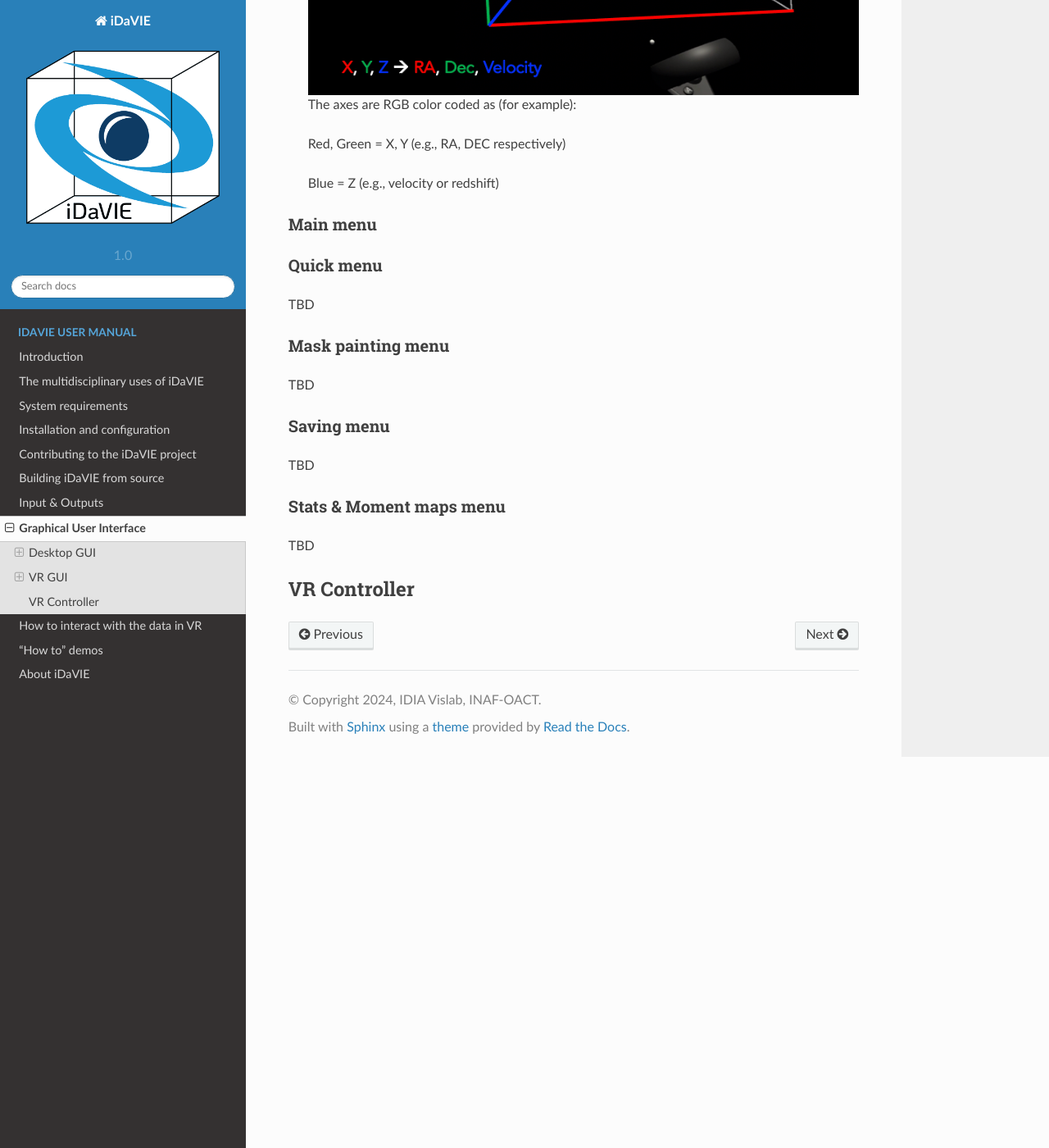
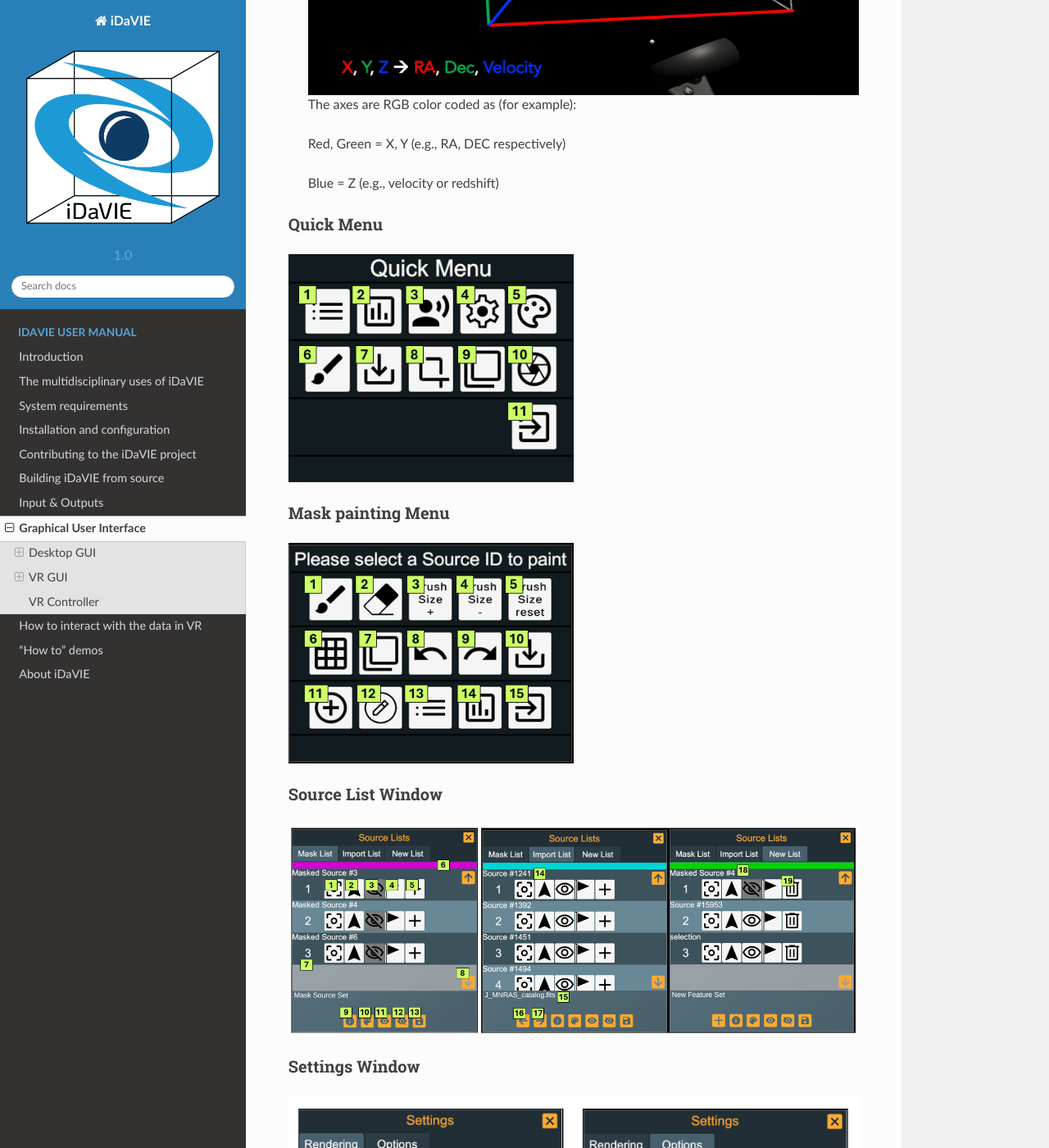
Before and after one commit to vdhulst/idavie_docs, a Sphinx documentation site: the page built from docs/source/gui.rst, in a window 1280 px wide and 1400 px high, scrolled down 5375 px. Shown: the whole window at 82% size. Built offline with Sphinx 7.4.7 and the Read the Docs theme 2.0.0, drawn with Linux system fonts in a browser that asks for light colours; some of the changed text lies outside the part shown.

Commit message:
Added VR images to GUI page

```diff
--- a/docs/source/gui.rst
+++ b/docs/source/gui.rst
@@ -134,25 +134,76 @@
 
    Blue = Z (e.g., velocity or redshift)
 
-Main menu
-^^^^^^^^^
+
+Quick Menu
+^^^^^^^^^^
+.. raw:: html
+
+          <img src="_static/QuickMenu.png"
+               style="width:50%;height:auto;">
 
 
-Quick menu
-^^^^^^^^^^
-TBD
+Mask painting Menu
+^^^^^^^^^^^^^^^^^^
+.. raw:: html
 
-Mask painting menu
+          <img src="_static/PaintMenu.png"
+               style="width:50%;height:auto;">
+
+
+Source List Window
 ^^^^^^^^^^^^^^^^^^
-TBD
+.. raw:: html
 
-Saving menu
-^^^^^^^^^^^
-TBD
+          <img src="_static/SourcesMenu.png"
+               style="width:100%;height:auto;">
 
-Stats & Moment maps menu
-^^^^^^^^^^^^^^^^^^^^^^^^
-TBD
+
+
+Settings Window
+^^^^^^^^^^^^^^^
+.. raw:: html
+
+          <img src="_static/SettingsMenu.png"
+               style="width:100%;height:auto;">
+
+
+
+Plots Window
+^^^^^^^^^^^^
+.. raw:: html
+
+          <img src="_static/PlotsMenu.png"
+               style="width:100%;height:auto;">
+
+.. raw:: html
+
+          <img src="_static/Keypad.png"
+               style="width:30%;height:auto;">
+
+
+
+Voice Command Window
+^^^^^^^^^^^^^^^^^^^^
+.. raw:: html
+
+          <img src="_static/VoiceCommandMenu.png"
+               style="width:40%;height:auto;">
+
+
+
+Colormap Winow
+^^^^^^^^^^^^^^
+.. raw:: html
+
+          <img src="_static/ColorMenu.png"
+               style="width:40%;height:auto;">
+
 
 VR Controller
 -------------
+
+.. raw:: html
+
+          <img src="_static/CursorInfo.png"
+               style="width:100%;height:auto;">
```
